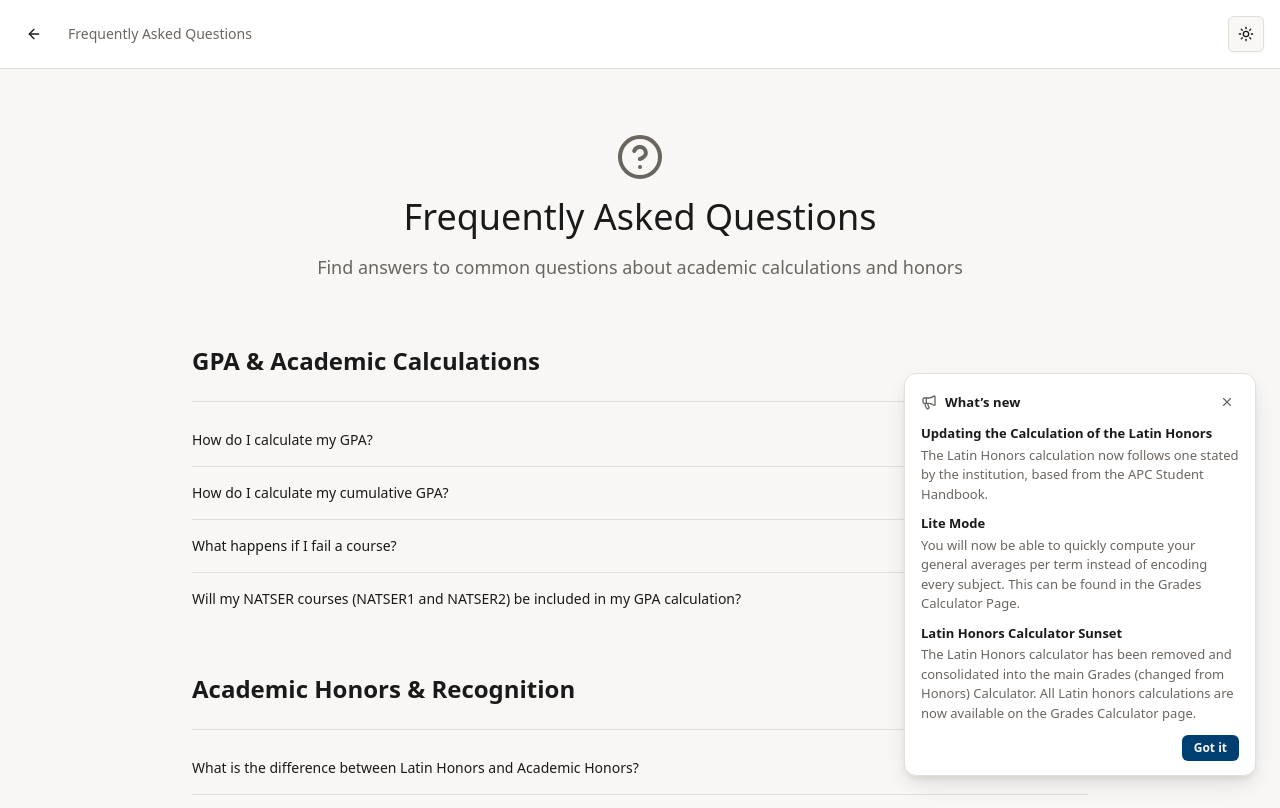
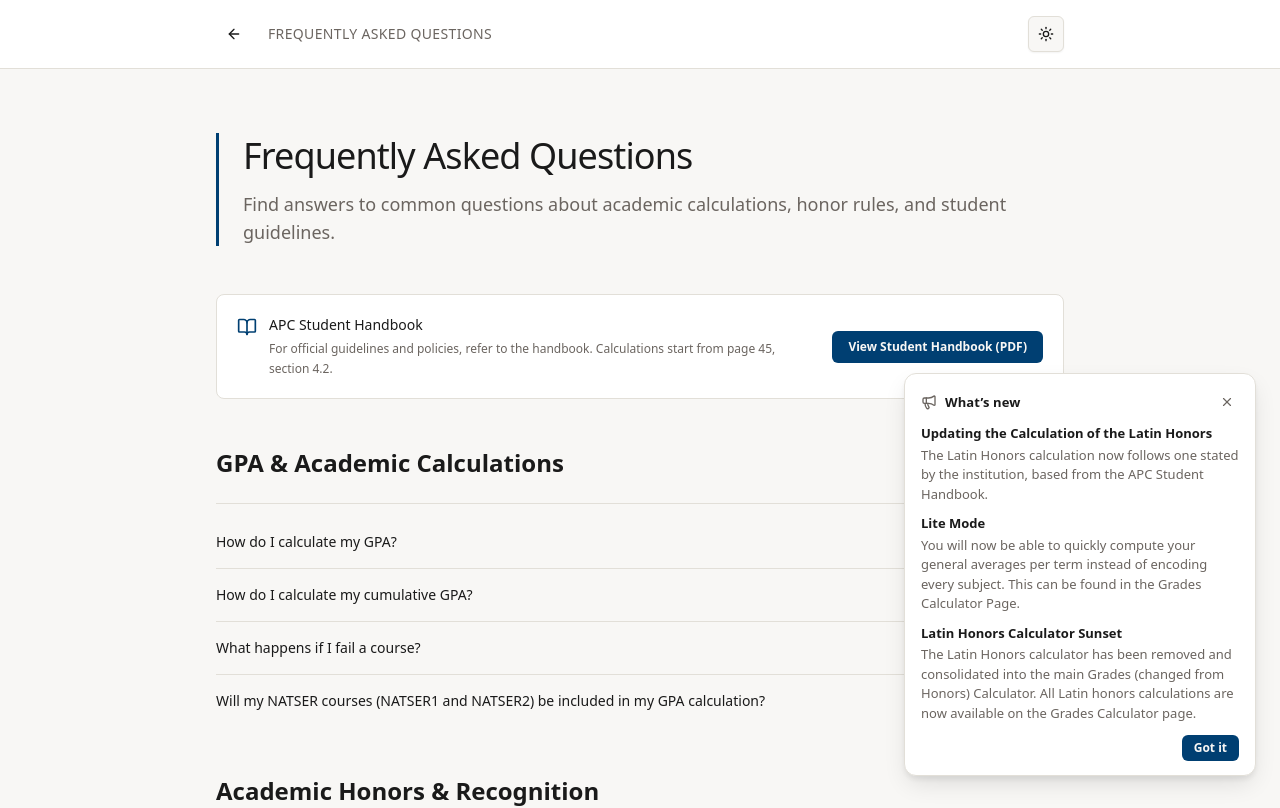
Before and after one commit to jpcsapc/APC-Honors-Checker, a Next.js app: page /faqs in a window 1280 px wide. Shown: the top 808 px of the page. Built offline with nearby package versions, Linux system fonts and the light colour scheme.

Commit message:
feat: added a button to link to student handbook

```diff
--- a/src/app/faqs/page.tsx
+++ b/src/app/faqs/page.tsx
@@ -7,7 +7,7 @@ import {
   AccordionItem,
   AccordionTrigger,
 } from "@/components/ui/accordion"
-import { ArrowLeft, HelpCircle } from "lucide-react"
+import { ArrowLeft, HelpCircle, BookOpen, Award } from "lucide-react"
 import Link from "next/link"
 import { ThemeToggle } from "@/components/theme-toggle"
 
@@ -116,44 +116,63 @@ export default function FAQPage() {
   return (
     <div className="min-h-screen bg-background">
       {/* Header */}
-      <header className="border-b bg-card">
-        <div className="container mx-auto px-4 py-4">
-          <div className="flex items-center justify-between">
+      <header className="border-b border-border bg-card">
+        <div className="max-w-4xl mx-auto px-6 py-4 flex items-center justify-between">
           <div className="flex items-center gap-4">
             <Link href="/">
-                <Button variant="ghost" size="sm" className="p-2">
+              <Button variant="ghost" size="sm" className="p-2 hover:bg-secondary">
                 <ArrowLeft className="h-4 w-4" />
               </Button>
             </Link>
-              <h1 className="text-sm text-muted-foreground">Frequently Asked Questions</h1>
+            <span className="text-sm font-medium tracking-wide text-muted-foreground uppercase">
+              Frequently Asked Questions
+            </span>
           </div>
           <ThemeToggle />
-          </div>
         </div>
       </header>
 
       {/* Main Content */}
-      <main className="container mx-auto px-4 py-16">
-        {/* Hero Section */}
-        <div className="text-center mb-16">
-          <div className="flex justify-center mb-4">
-            <HelpCircle className="h-12 w-12 text-muted-foreground" />
-          </div>
-          <h1 className="text-4xl font-normal text-foreground mb-4">
+      <main className="max-w-4xl mx-auto px-6 py-16">
+        {/* Hero — left-aligned with accent bar */}
+        <section className="mb-12 pl-6 border-l-[3px] border-primary">
+          <h1 className="text-4xl font-medium tracking-tight text-foreground leading-tight">
             Frequently Asked Questions
           </h1>
-          <p className="text-muted-foreground text-lg">
-            Find answers to common questions about academic calculations and honors
+          <p className="mt-3 text-lg text-muted-foreground">
+            Find answers to common questions about academic calculations, honor rules, and student guidelines.
           </p>
+        </section>
+
+        {/* Student Handbook Link Callout */}
+        <div className="mb-12 p-5 bg-card border border-border rounded-lg flex flex-col sm:flex-row sm:items-center justify-between gap-4">
+          <div className="flex gap-3">
+            <BookOpen className="h-5 w-5 text-primary shrink-0 mt-0.5" />
+            <div>
+              <h3 className="font-medium text-foreground text-sm">APC Student Handbook</h3>
+              <p className="text-xs text-muted-foreground mt-1 leading-relaxed">
+                For official guidelines and policies, refer to the handbook. Calculations start from page 45, section 4.2.
+              </p>
+            </div>
+          </div>
+          <div className="shrink-0">
+            <a
+              href="https://apc.edu.ph/wp-content/uploads/2024/09/Student-Handbook-2024_v2.pdf"
+              target="_blank"
+              rel="noopener noreferrer"
+              className="inline-flex items-center justify-center px-4 py-2 text-xs font-semibold bg-primary text-primary-foreground hover:bg-primary/90 active:scale-[0.98] transition-transform rounded-md"
+            >
+              View Student Handbook (PDF)
+            </a>
+          </div>
         </div>
 
         {/* FAQ Sections */}
-        <div className="max-w-4xl mx-auto space-y-12">
+        <div className="space-y-12">
           {faqSections.map((section, sectionIndex) => (
             <div key={sectionIndex} className="space-y-6">
               {/* Section Header */}
               <div className="flex items-center gap-3">
-                {/* <span className="text-2xl">{section.icon}</span> */}
                 <h2 className="text-2xl font-semibold text-foreground">
                   {section.title}
                 </h2>
@@ -172,7 +191,7 @@ export default function FAQPage() {
                     <AccordionTrigger className="text-left">
                       {item.question}
                     </AccordionTrigger>
-                    <AccordionContent className="text-muted-foreground">
+                    <AccordionContent className="text-muted-foreground leading-relaxed">
                       {item.answer}
                     </AccordionContent>
                   </AccordionItem>
@@ -183,8 +202,8 @@ export default function FAQPage() {
         </div>
 
         {/* Footer */}
-        <footer className="border-t pt-8 mt-16">
-          <p className="text-center text-xs text-muted-foreground">
+        <footer className="border-t border-border pt-8 mt-16">
+          <p className="text-left text-xs text-muted-foreground">
             Created by the Developers of JPCS - APC | Edwin Gumba Jr. (SS221) & Marwin John Gonzales (IT241)
           </p>
         </footer>
```
Lines whose indentation alone changed are shown as unchanged.
